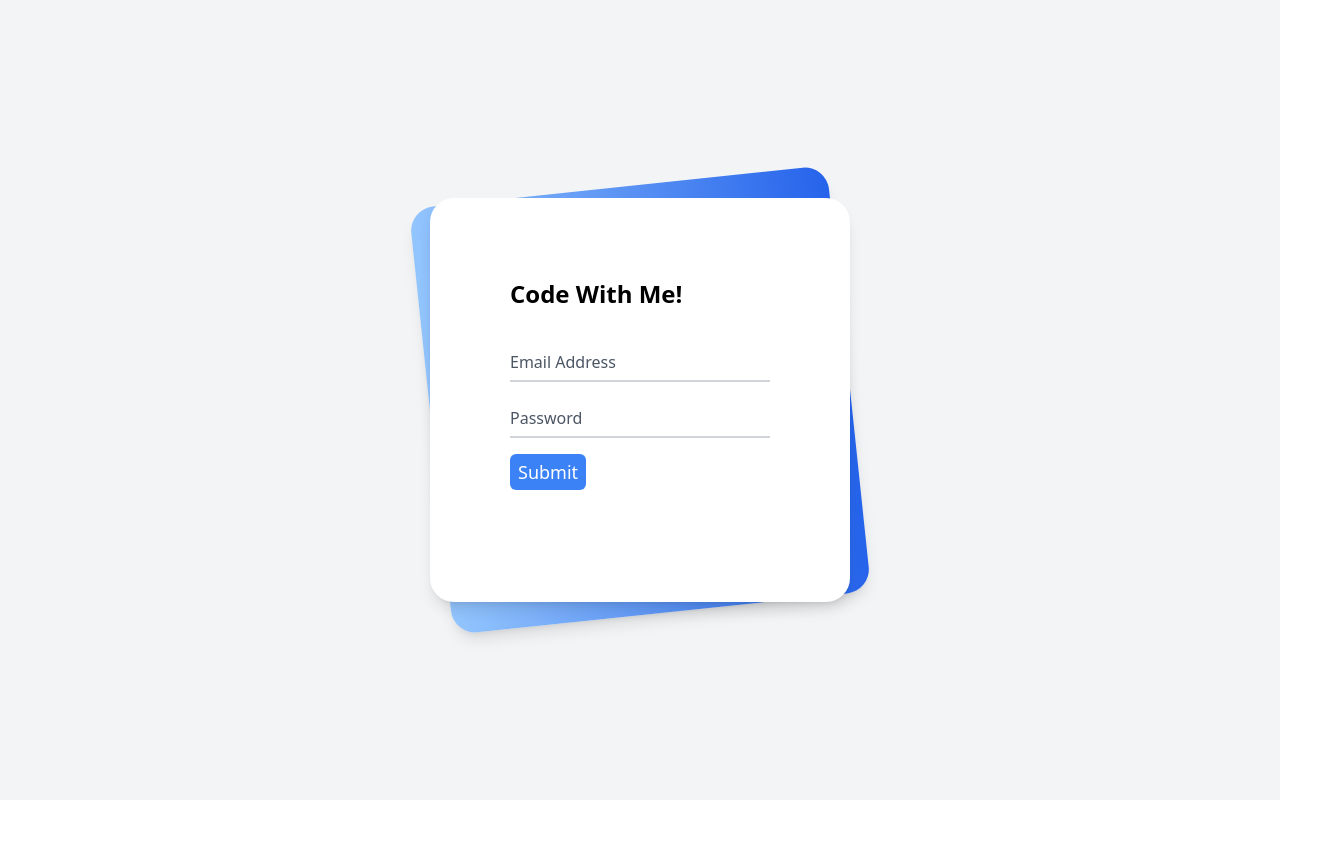
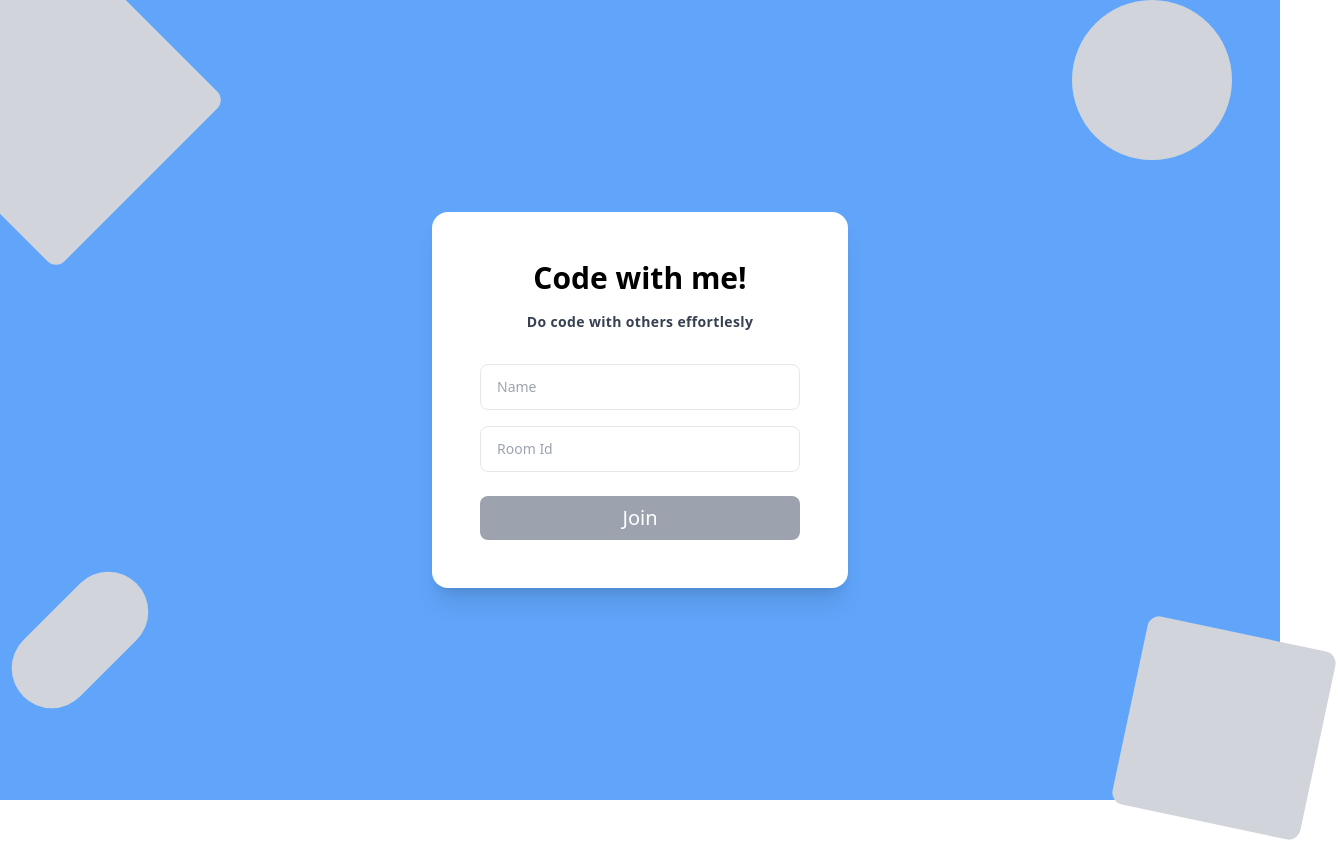
Before and after one commit to 07rv/codeeditor, a React (Create React App) app in the folder ui_codeeditor/: page / in a window 1280 px wide. Shown: the whole page, 1338 px wide, since content can reach past the window. Before the commit the page ends 800 px from the top, so only its background shows below. Built offline with nearby package versions, Linux system fonts and the light colour scheme.

Commit message:
home page

```diff
--- a/ui_codeeditor/src/pages/Home.js
+++ b/ui_codeeditor/src/pages/Home.js
@@ -1,57 +1,37 @@
 const Home = () => {
   return (
-    <div class="min-h-screen bg-gray-100 py-6 flex flex-col justify-center sm:py-12">
-      <div class="relative py-3 sm:max-w-xl sm:mx-auto">
-        <div class="absolute inset-0 bg-gradient-to-r from-blue-300 to-blue-600 shadow-lg transform -skew-y-6 sm:skew-y-0 sm:-rotate-6 sm:rounded-3xl"></div>
-        <div class="relative px-4 py-10 bg-white shadow-lg sm:rounded-3xl sm:p-20">
-          <div class="max-w-md mx-auto">
+    <div className="min-h-screen bg-blue-400 flex justify-center items-center">
+      <div className="absolute w-60 h-60 rounded-xl bg-gray-300 -top-5 -left-16 z-0 transform rotate-45 hidden md:block"></div>
+      <div className="absolute w-48 h-48 rounded-xl bg-gray-300 -bottom-6 -right-10 transform rotate-12 hidden md:block"></div>
+      <div className="py-12 px-12 bg-white rounded-2xl shadow-xl z-20">
         <div>
-              <h1 class="text-2xl font-semibold">Code With Me! </h1>
+          <h1 className="text-3xl font-bold text-center mb-4 cursor-pointer">
+            Code with me!
+          </h1>
+          <p className="w-80 text-center text-sm mb-8 font-semibold text-gray-700 tracking-wide cursor-pointer">
+            Do code with others effortlesly
+          </p>
         </div>
-            <div class="divide-y divide-gray-200">
-              <div class="py-8 text-base leading-6 space-y-4 text-gray-700 sm:text-lg sm:leading-7">
-                <div class="relative">
+        <div className="space-y-4">
           <input
-                    autocomplete="off"
-                    id="email"
-                    name="email"
             type="text"
-                    class="peer placeholder-transparent h-10 w-full border-b-2 border-gray-300 text-gray-900 focus:outline-none focus:borer-rose-600"
-                    placeholder="Email address"
+            placeholder="Name"
+            className="block text-sm py-3 px-4 rounded-lg w-full border outline-gray-500"
           />
-                  <label
-                    for="email"
-                    class="absolute left-0 -top-3.5 text-gray-600 text-sm peer-placeholder-shown:text-base peer-placeholder-shown:text-gray-440 peer-placeholder-shown:top-2 transition-all peer-focus:-top-3.5 peer-focus:text-gray-600 peer-focus:text-sm"
-                  >
-                    Email Address
-                  </label>
+          <input
+            type="text"
+            placeholder="Room Id"
+            className="block text-sm py-3 px-4 rounded-lg w-full border outline-gray-500"
+          />
         </div>
-                <div class="relative">
-                  <input
-                    autocomplete="off"
-                    id="password"
-                    name="password"
-                    type="password"
-                    class="peer placeholder-transparent h-10 w-full border-b-2 border-gray-300 text-gray-900 focus:outline-none focus:borer-rose-600"
-                    placeholder="Password"
-                  />
-                  <label
-                    for="password"
-                    class="absolute left-0 -top-3.5 text-gray-600 text-sm peer-placeholder-shown:text-base peer-placeholder-shown:text-gray-440 peer-placeholder-shown:top-2 transition-all peer-focus:-top-3.5 peer-focus:text-gray-600 peer-focus:text-sm"
-                  >
-                    Password
-                  </label>
-                </div>
-                <div class="relative">
-                  <button class="bg-blue-500 text-white rounded-md px-2 py-1">
-                    Submit
+        <div className="text-center mt-6">
+          <button className="w-full py-2 text-xl text-white bg-gray-400 rounded-lg hover:bg-gray-500 transition-all">
+            Join
           </button>
         </div>
       </div>
-            </div>
-          </div>
-        </div>
-      </div>
+      <div className="w-40 h-40 absolute bg-gray-300 rounded-full top-0 right-12 hidden md:block"></div>
+      <div className="w-20 h-40 absolute bg-gray-300 rounded-full bottom-20 left-10 transform rotate-45 hidden md:block"></div>
     </div>
   );
 };
```
Lines whose indentation alone changed are shown as unchanged.
